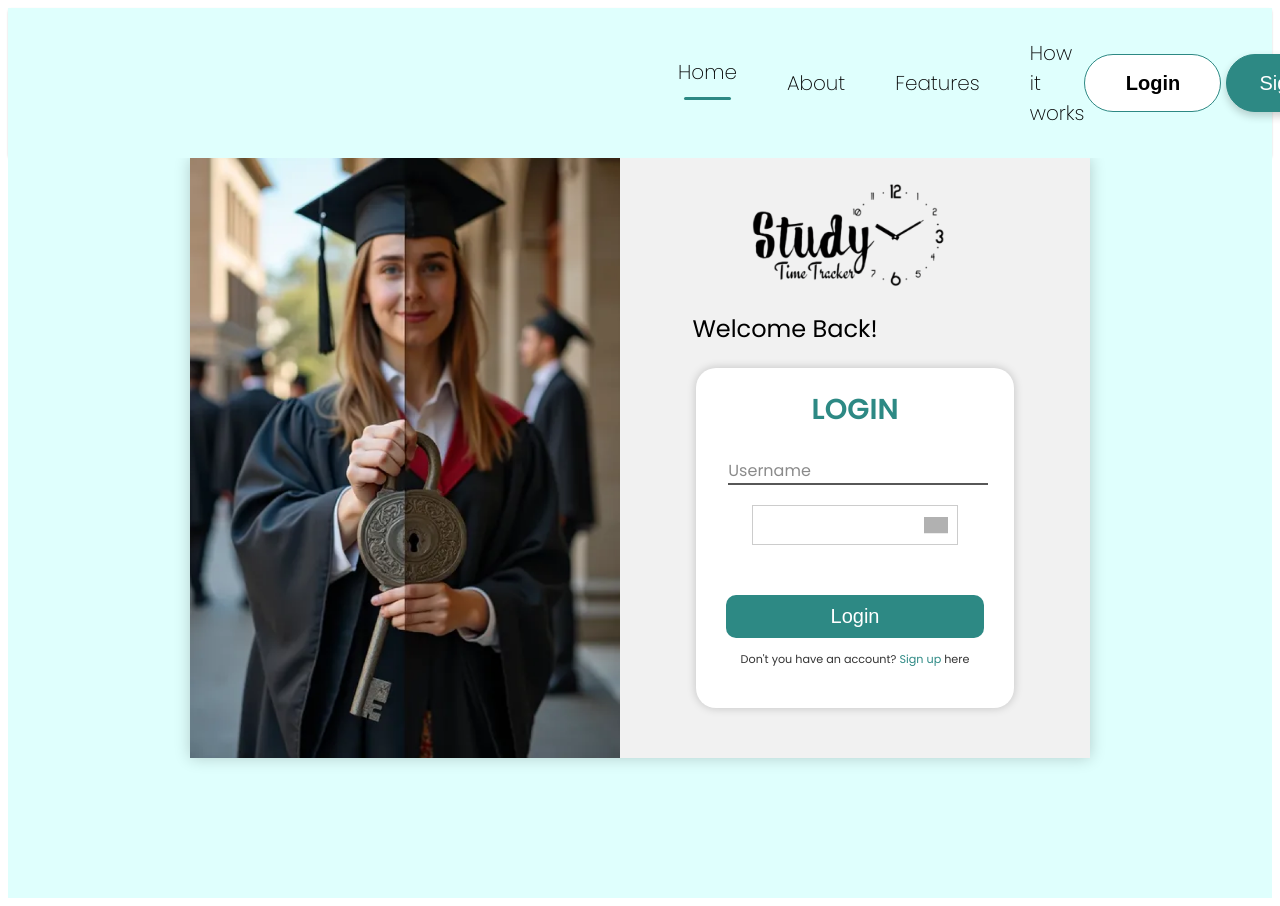
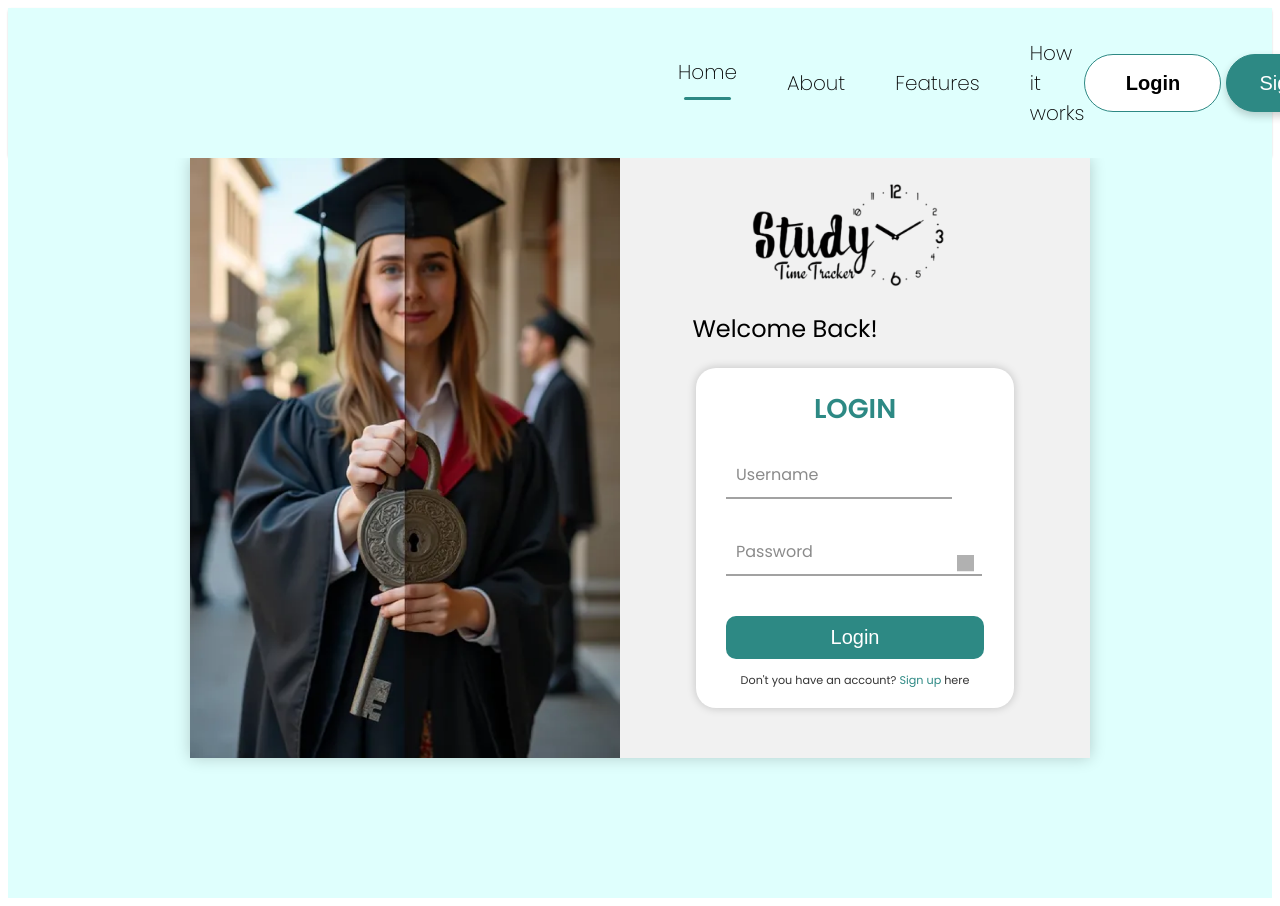
Before and after one commit to DewminJPH/Study-Time-Tracker, a React (Create React App) app in the folder frontend/: page /login in a window 1280 px wide. Shown: the top 906 px of the page. Built offline with nearby package versions, Linux system fonts and the light colour scheme; grey boxes are pictures that could not be loaded.

Commit message:
signup form completed

```diff
--- a/frontend/src/Pages/Login.js
+++ b/frontend/src/Pages/Login.js
@@ -32,21 +32,25 @@ const Login = () => {
             <div className="form-container">
                 <form action="#" method="post" className="login-form">
                     <h2 className="form-title">LOGIN</h2>
-                    <div class="login box">
-                      <input class="field" type="text" id="login" required/>
-                      <label for="login">Username</label>
+                    <div class="box">
+                      <input class="field" type="text" id="username" required/>
+                      <label for="username">Username</label>
                     </div>
                     <div className="password-container">
-                        <input
-                            type={showPassword ? "text" : "password"}
-                            className="input-field"
-                        />
+                        <div className = "box">
+                          <input
+                              type={showPassword ? "text" : "password"}
+                              className="field"
+                              id="password"
+                              required
+                          />
+                          <label for="password">Password</label>
+                        </div>
                         <img
                           src={showPassword ? eyeOpen : eyeClosed}
                           alt={showPassword ? "Hide password" : "Show password"}
                           className="toggle-password-icon"
                           onClick={togglePasswordVisibility}
-                          style={{ cursor: "pointer", width: "24px", marginLeft: "8px" }}
                         />
                     </div>
                     <button type="submit" className="login-button" onClick={BtnClick} >Login</button>
--- a/frontend/src/Pages/Signup.js
+++ b/frontend/src/Pages/Signup.js
@@ -2,9 +2,9 @@ import React,{useState} from 'react';
 import '../Pages/css/Signup.css';
 import signupimg from '../component/Assest/Signup image.png'
 import logo from '../component/Assest/Logo.png';
-import { useNavigate } from 'react-router-dom';
 import eyeOpen from '../component/Assest/icons/eye-regular.svg';
 import eyeClosed from '../component/Assest/icons/eye-slash-regular.svg';
+import { useNavigate } from 'react-router-dom';
 
 const Signup = () => {
     const [showPassword, setShowPassword] = useState(false);
@@ -29,22 +29,30 @@ const Signup = () => {
             </div>
             <div className="form-container">
                 <form className="signup-form" onSubmit={handleSignup}>
-                    <h2 className="form-title">Create Your Accout</h2>
-                    <input type="text" placeholder="Username" className="input-field" required/>
-                    <input type="email" placeholder="Email" className="input-field" required/>
+                    <h2 className="form-title">Create Your Account</h2>
+                    <div className="box">
+                      <input className="field" type="text" id="username" required/>
+                      <label for="username">Username</label>
+                    </div>
+                    <div className="box">
+                      <input className="field" type="email" id="email" required/>
+                      <label for="email">Email</label>
+                    </div>
                     <div className="password-container">
-                        <input
-                            type={showPassword ? "text" : "password"}
-                            placeholder="Password"
-                            className="input-field"
-                            required
-                        />
+                        <div className = "box">
+                          <input
+                              type={showPassword ? "text" : "password"}
+                              id="password"
+                              className="field"
+                              required
+                          />
+                          <label for="password">Password</label>
+                        </div>
                         <img
                           src={showPassword ? eyeOpen : eyeClosed}
                           alt={showPassword ? "Hide password" : "Show password"}
                           className="toggle-password-icon"
                           onClick={togglePasswordVisibility}
-                          style={{ cursor: "pointer", width: "24px", marginLeft: "8px" }}
                         />
                     </div>
                     <button type="submit" className="signup-button">Signup</button>
--- a/frontend/src/Pages/css/Dashboard.css
+++ b/frontend/src/Pages/css/Dashboard.css
@@ -270,6 +270,7 @@
   padding: 10px 20px;
   border-radius: 5px;
   cursor: pointer;
+  transition: background-color 0.3s;
 }
 
 .task-options button:hover {
--- a/frontend/src/Pages/css/Login.css
+++ b/frontend/src/Pages/css/Login.css
@@ -93,7 +93,12 @@
   margin-top: -10px;
   color: #2D8984;
 }
-.input-field {
+.box {
+  position: relative;
+  width: 100%;
+  margin-bottom: 20px;
+}
+.field {
   width: 80%;
   padding: 10px;
   margin-top: 10px;
@@ -102,60 +107,42 @@
   border-bottom: 2px solid rgba(0, 0, 0, 0.364);
   background: transparent;
 }
-
-.login-button {
-  width: 100%;
-  margin-top:50px;
-  font-size:20px;
-  padding: 10px;
-  background-color: #2D8984;
-  color: white;
-  border: none;
-  border-radius: 10px;
-  cursor: pointer;
+.field:focus ~ label,
+.field:valid ~ label {
+  top: -10px;
+  font-size: 0.8rem;
+  font-weight: bold;
+  color: rgba(0, 0, 0, 0.784);
 }
-
-.login-button:hover {
-  background-color: #1A5A5A;
-}
-.signup-text {
-  margin-top: 13px;
-  font-size:0.7rem;
-  color: #333;
-}
-
-.signup-link {
-  color: #2D8984;
-  text-decoration: none;
-}
-
-.signup-link:hover {
-  text-decoration: underline;
+.box label {
+  position: absolute;
+  top: 10px;
+  left: 10px;
+  color: rgba(0, 0, 0, 0.458);
+  font-size: 1rem;
+  transition: 0.5s;
+  pointer-events: none;
 }
 .password-container {
-  margin-top:10px;
+  margin-top: 10px;
   display: flex;
   align-items: center;
   position: relative;
-  width: 80%;
+  width: 100%;
 }
 
-.input-field {
-  width: 100%; /* Ensure it spans the container's width */
-  padding: 10px;
-  padding-right: 40px; /* Leave space for the eye icon */
-  outline: none;
-  border: none;
-  border-bottom: 2px solid rgba(0, 0, 0, 0.364);
-  background: transparent;
-  font-size: 1rem;
-  color: rgba(0, 0, 0, 0.852)
+.password-container .box {
+  width: 100%;
+}
+
+.password-container .field {
+  padding-right: 40px;
 }
 
 .toggle-password-icon {
   position: absolute;
   right: 10px;
-  top: 60%;
+  top: 50%;
   transform: translateY(-50%);
   cursor: pointer;
   width: 17px;
@@ -167,34 +154,32 @@
 .toggle-password-icon:hover {
   opacity: 1;
 }
-
-.field{
-  font-size:1.2rem;
-  color: rgba(0, 0, 0, 0.852);
-  padding: 0.2rem;
-  margin-bottom: 3 rem;
-  width:100%;
-  outline:none;
-  border:none;
-  border-bottom: 2px solid rgba(0, 0, 0, 0.658);
-  background: transparent;
+.login-button {
+  width: 100%;
+  margin-top: 20px;
+  font-size: 20px;
+  padding: 10px;
+  background-color: #2d8984;
+  color: white;
+  border: none;
+  border-radius: 10px;
+  cursor: pointer;
+}
+.login-button:hover {
+  background-color: #1a5a5a;
 }
 
-.field:focus ~ label,
-.field:valid ~ label{
-  top:280px;
-  font-size: 0.8rem;
-  font-weight: bold;
-  color: rgba(0, 0, 0, 0.784);
+.signup-text {
+  margin-top: 13px;
+  font-size: 0.7rem;
+  color: #333;
 }
-.box label{
-  position: absolute;
-  top:300px;
-  left:10;
-  color: rgba(0, 0, 0, 0.458);
-  font-size: 1rem;
-  transition:0.5s;
+
+.signup-link {
+  color: #2d8984;
+  text-decoration: none;
 }
-.box{
-  position: realtive;
+
+.signup-link:hover {
+  text-decoration: underline;
 }
--- a/frontend/src/Pages/css/Signup.css
+++ b/frontend/src/Pages/css/Signup.css
@@ -81,49 +81,53 @@
   align-items: center;
 }
 .form-title {
-  font-size: 1.8rem;
+  font-size: 1.7rem;
   font-weight: 600;
   margin-top: -10px;
   color: #2D8984;
 }
-.input-field {
+.box {
+  position: relative;
   width: 100%;
+  margin-bottom: 20px;
+}
+.field {
+  width: 80%;
   padding: 10px;
   margin-top: 10px;
-  border: 1px solid #ccc;
-
+  outline: none;
+  border:none;
+  border-bottom: 2px solid rgba(0, 0, 0, 0.364);
+  background: transparent;
+}
+.field:focus ~ label,
+.field:valid ~ label {
+  top: -10px;
+  font-size: 0.8rem;
+  font-weight: bold;
+  color: rgba(0, 0, 0, 0.784);
+}
+.box label {
+  position: absolute;
+  top: 10px;
+  left: 10px;
+  color: rgba(0, 0, 0, 0.458);
+  font-size: 1rem;
+  transition: 0.5s;
+  pointer-events: none;
 }
 
-.signup-button {
-  width: 100%;
-  margin-top:50px;
-  font-size:20px;
-  padding: 10px;
-  background-color: #2D8984;
-  color: white;
-  border: none;
-  border-radius: 10px;
-  cursor: pointer;
-}
-
-.signup-button:hover {
-  background-color: #1A5A5A;
-}
 .password-container {
   display: flex;
   align-items: center;
   position: relative;
 }
 
-.input-field {
-  flex: 1;
-  padding-right: 40px;
-}
 
 .toggle-password-icon {
   position: absolute;
   right: 10px;
-  top: 60%;
+  top: 50%;
   transform: translateY(-50%);
   cursor: pointer;
   width: 17px;
@@ -135,3 +139,18 @@
 .toggle-password-icon:hover {
   opacity: 1;
 }
+
+.signup-button {
+  width: 90%;
+  margin-top:20px;
+  font-size:20px;
+  padding: 10px;
+  background-color: #2D8984;
+  color: white;
+  border: none;
+  border-radius: 10px;
+  cursor: pointer;
+}
+.signup-button:hover {
+  background-color: #1A5A5A;
+}
```
Also changed, not shown: frontend/src/Pages/Dashboard.js (+88 -58 lines).
